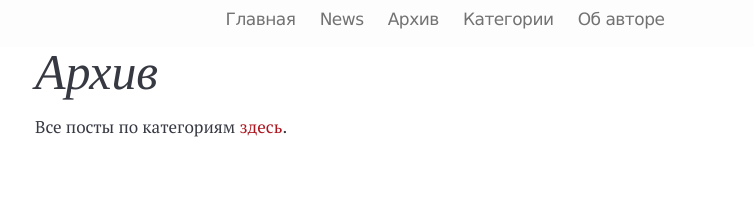
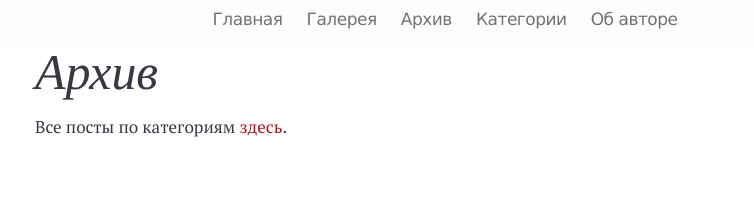
Before and after one commit to gitmaestro/mrskat, a Jekyll site: the page built from _pages/posts.html, in a window 1280 px wide. Shown: the part 395-596 px from the top of the page, without its empty margins (205-959 px from the left). Built offline with Jekyll 4.4.1, drawn with Linux system fonts in a browser that asks for light colours.

Commit message:
Updated menu links

```diff
--- a/_includes/header.html
+++ b/_includes/header.html
@@ -17,7 +17,7 @@
       </a>
       <div class="trigger"><!--todo - rewrite navigation links-->
 		<a class="page-link" href="{{ site.baseurl }}/">Главная</a>
-		<a class="page-link" href="{{ site.baseurl }}/news">News</a>
+		<a class="page-link" href="{{ site.baseurl }}/gallery">Галерея</a>
 		<a class="page-link" href="{{ site.baseurl }}/posts">Архив</a>
 		<a class="page-link" href="{{ site.baseurl }}/category">Категории</a>
 		<a class="page-link" href="{{ site.baseurl }}/whoami">Об авторе</a>
```
